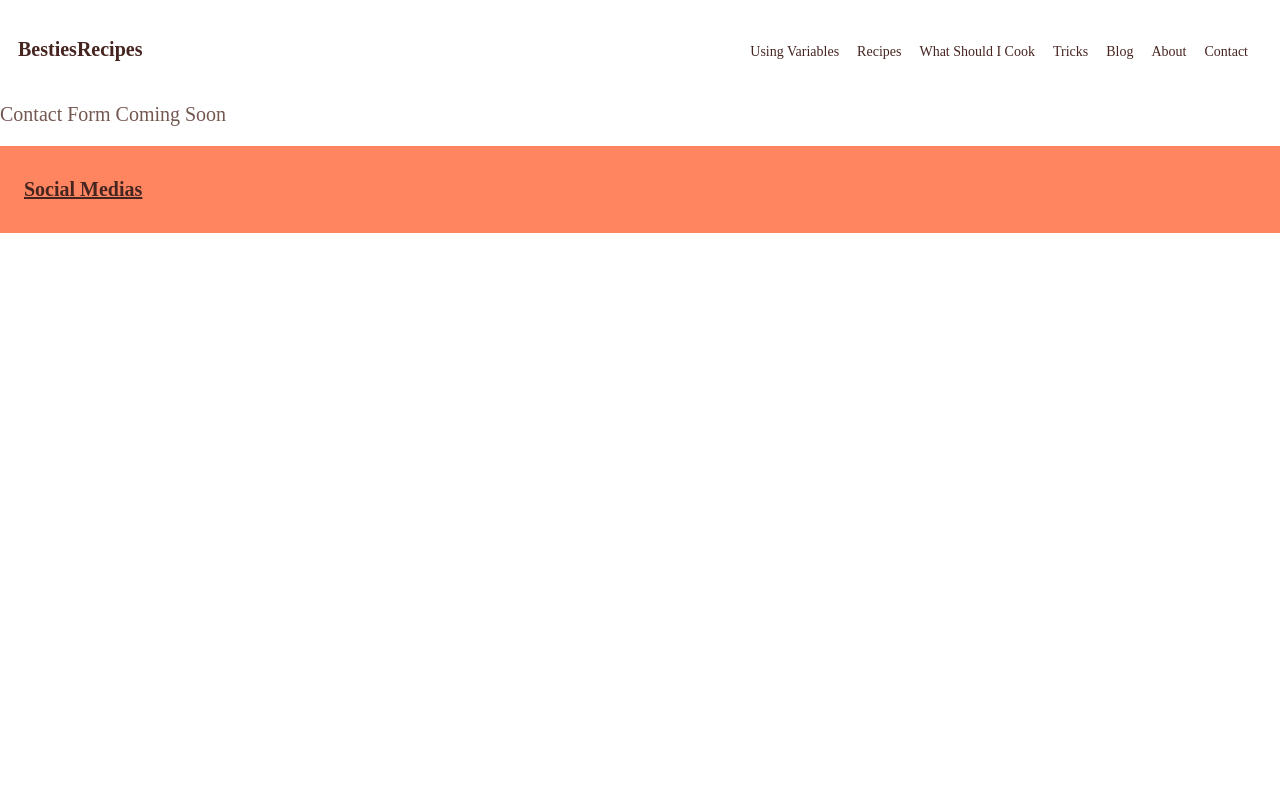
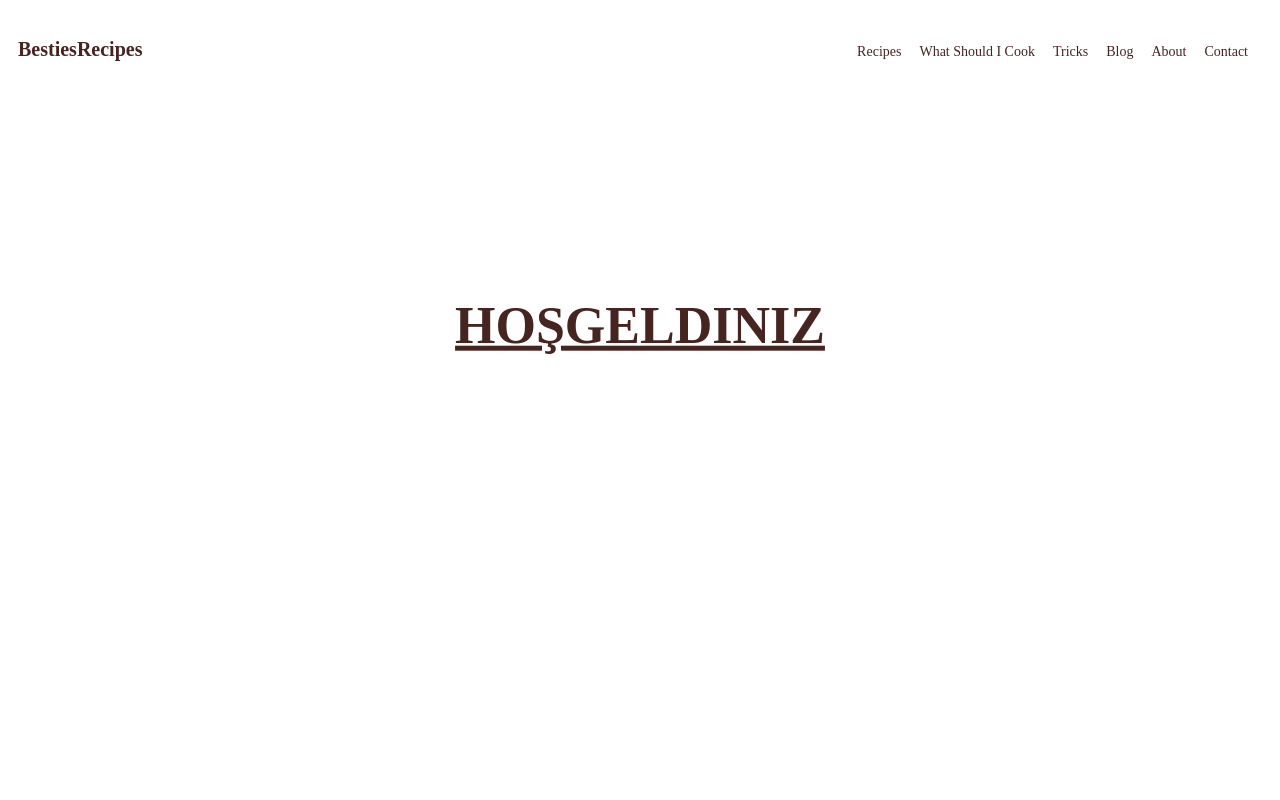
Before and after one commit to ebruesraustuner/my-recipe-app, a Vue app: page /contact in a window 1280 px wide. Shown: the top 800 px of the page. Built offline with nearby package versions, Linux system fonts and the light colour scheme; a web font is replaced by a local one.

Commit message:
remove one page access

```diff
--- a/package.json
+++ b/package.json
@@ -1,5 +1,5 @@
 {
-  "name": "hello-world",
+  "name": "recipe-app",
   "version": "0.1.0",
   "private": true,
   "scripts": {
--- a/src/App.vue
+++ b/src/App.vue
@@ -13,7 +13,7 @@
       </div>
       <input type="checkbox" id="navcheck">
       <label class="navlinks">
-        <router-link to="/variables">Using Variables</router-link>
+        <!-- <router-link to="/variables">Using Variables</router-link> -->
         <router-link to="/recipes">Recipes</router-link>
         <router-link to="/recommendcook">What Should I Cook</router-link>
         <router-link to="/tricks">Tricks</router-link>
--- a/src/views/Contact.vue
+++ b/src/views/Contact.vue
@@ -1,3 +1,43 @@
 <template>
-    <p>Contact Form Coming Soon</p>
+    <div class="main">
+        <h1>
+            hoşgeldiniz </h1>
+    </div>
 </template>
+<style lang="scss">
+    #app {
+        height: 99vh;
+    }
+
+    .main {
+        height: 100%;
+        display: flex;
+        flex-wrap: wrap;
+        width: 100%;
+        position: relative;
+        overflow: hidden;
+
+
+        h1 {
+            padding: 0;
+            margin: 0;
+            text-decoration: underline;
+            position: absolute;
+            left: 50%;
+            top: 30%;
+            transform: translate(-50%, -70%);
+            animation: lefttoright 2s ease-in ;
+        }
+
+        @keyframes lefttoright {
+            0% {
+                left: 150%;
+            }
+
+            100% {
+                left: 50%;
+            transform: translate(-50%, -70%);
+            }
+        }
+    }
+</style>
```
Also changed, not shown: 2 other files (tests, documents, lock files or other folders).
